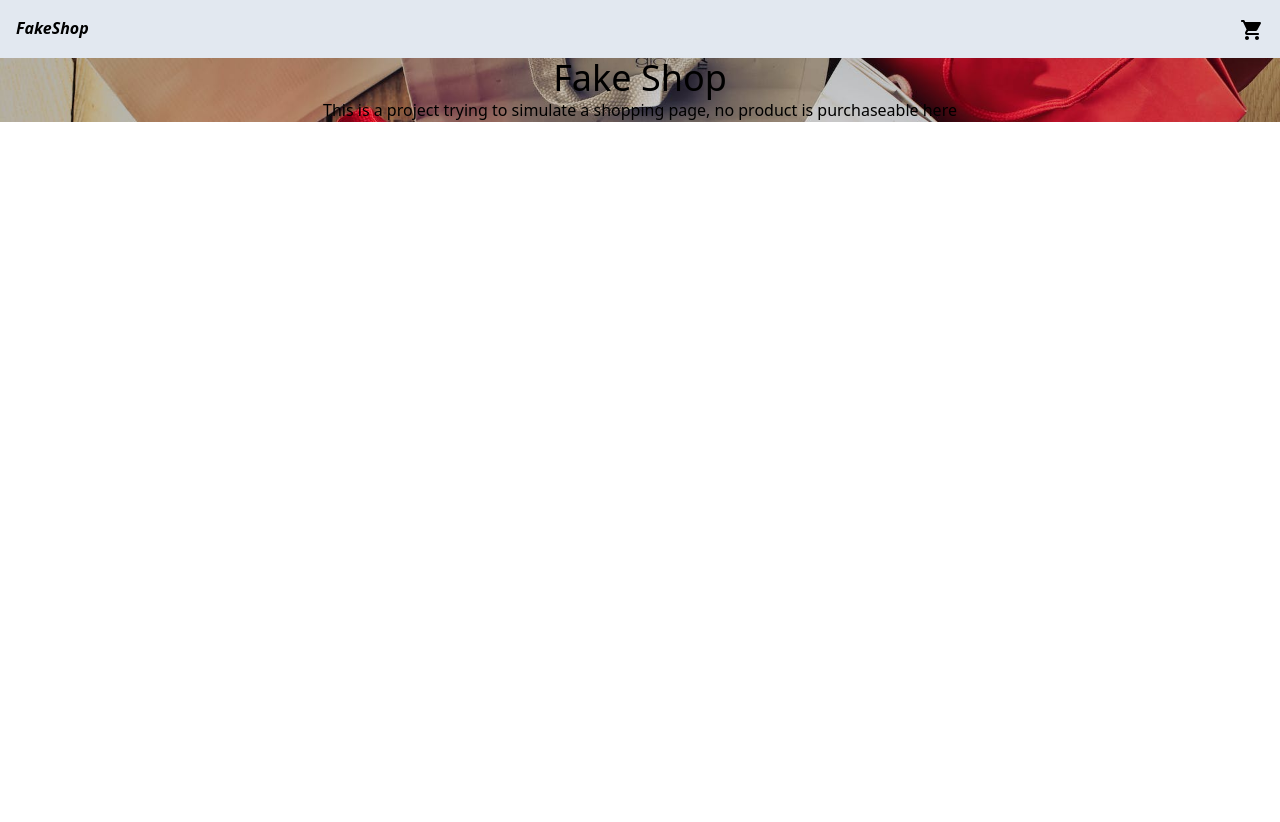
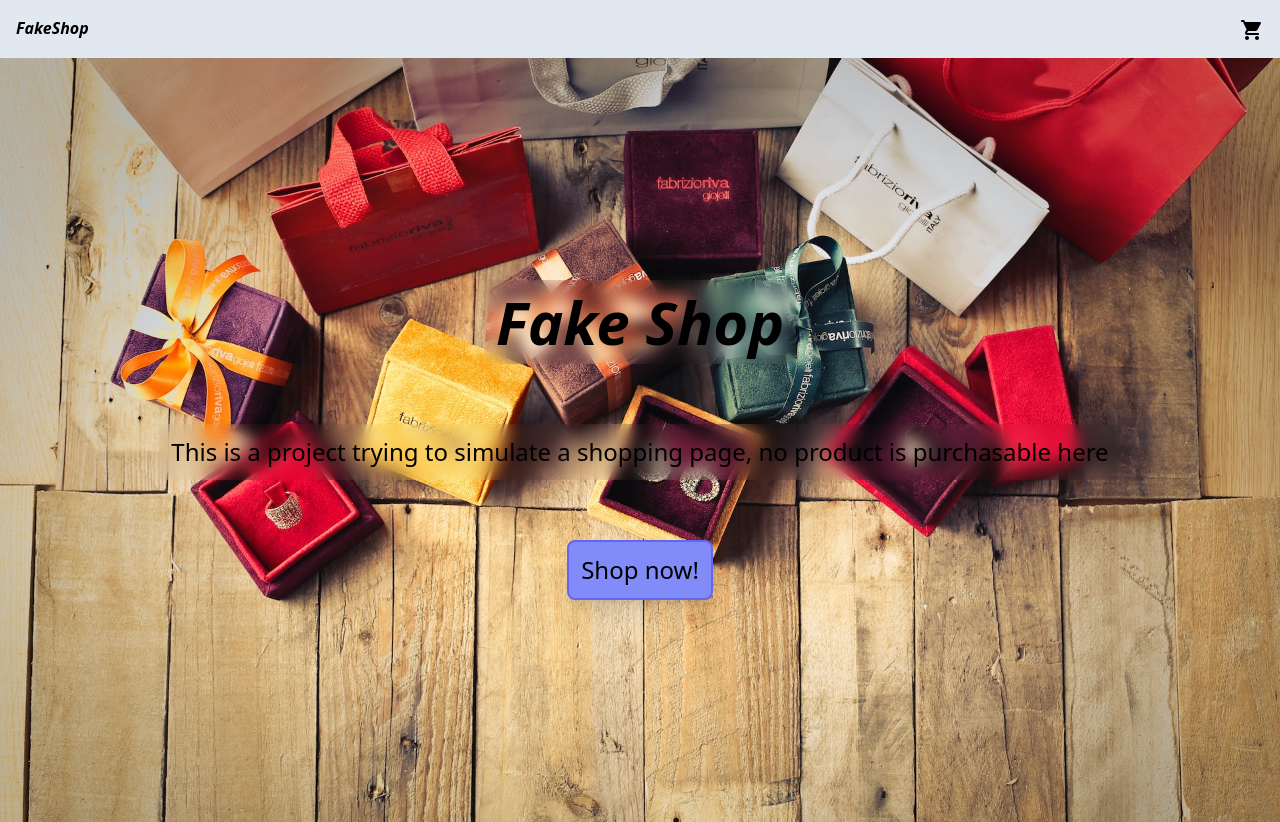
Before and after one commit to guihi1/shopping-cart, a React (Vite) app: page / in a window 1280 px wide. Before the commit the page ends 800 px from the top, so only its background shows below. Built offline with nearby package versions, Linux system fonts and the light colour scheme.

Commit message:
Add home content

```diff
--- a/src/pages/Home/Home.jsx
+++ b/src/pages/Home/Home.jsx
@@ -1,8 +1,11 @@
+import { Link } from "react-router-dom";
+
 const Home = () => {
   return (
-    <div className="bg-shop bg-cover flex flex-col justify-center items-center">
-      <h1 className="text-4xl">Fake Shop</h1>
-      <h2>This is a project trying to simulate a shopping page, no product is purchaseable here</h2>
+    <div className="bg-shop bg-cover flex flex-col gap-5 justify-center items-center h-[calc(100vh-36px)]">
+      <h1 className="text-6xl m-5 backdrop-blur p-3 italic font-bold">Fake Shop</h1>
+      <h2 className="text-2xl m-5 backdrop-blur p-3">This is a project trying to simulate a shopping page, no product is purchasable here</h2>
+      <Link className="text-2xl m-5 border-2 border-indigo-500 bg-indigo-400 p-3 rounded-lg shadow-xl hover:scale-110 transition-transform duration-300 delay-75 hover:bg-indigo-600" to="/items">Shop now!</Link>
     </div>
   );
 }
```
